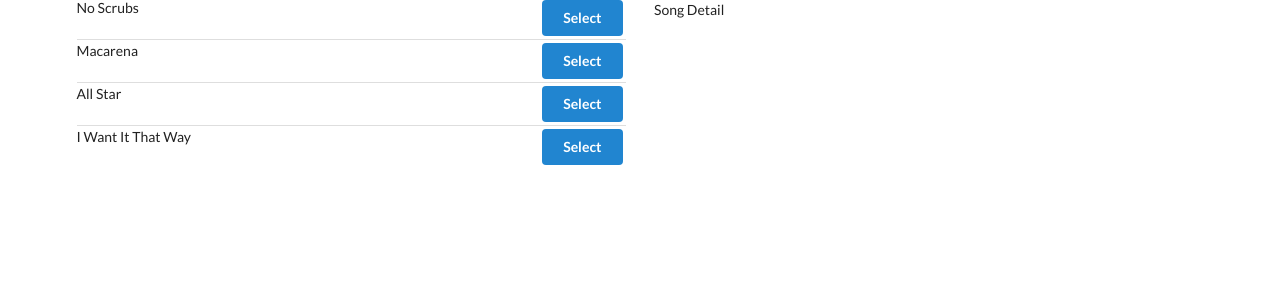
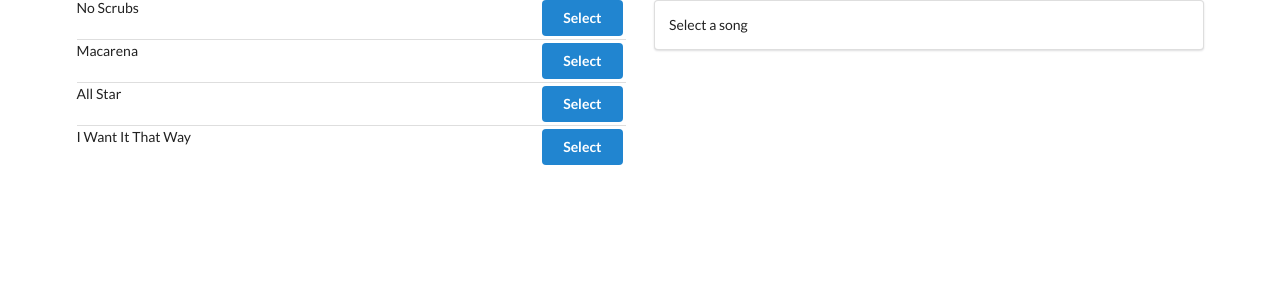
Before and after one commit to BenSheridanEdwards/Song_Detailer_React, a React (Create React App) app: page / in a window 1280 px wide. Shown: the top 300 px of the page. Built offline with nearby package versions, Linux system fonts and the light colour scheme.

Commit message:
feat: display selected song details in segment

```diff
--- a/src/components/SongDetail.js
+++ b/src/components/SongDetail.js
@@ -1,10 +1,20 @@
 import React from 'react';
 import { connect } from 'react-redux';
 
-const SongDetail = props => {
-  console.log(props)
-  return <div>Song Detail</div>
-};
+const SongDetail = ({ mySelectedSong }) => {
+  if (!mySelectedSong) {
+    return <div className="ui segment">Select a song</div>;
+  };
+
+  return (
+    <div className="ui segments">
+    <h3 className="ui segment"><u>Song Details:</u></h3>
+    <p className="ui segment"><b>Title:</b>  {mySelectedSong.title}</p>
+    <p className="ui segment"><b>Artist:</b>  {mySelectedSong.artist}</p>
+    <p className="ui segment"><b>Duration:</b>  {mySelectedSong.duration}</p>
+    </div>
+  )};
+
 
 const mapStateToProps = (state) => {
  return { mySelectedSong: state.selectedSong };
```
